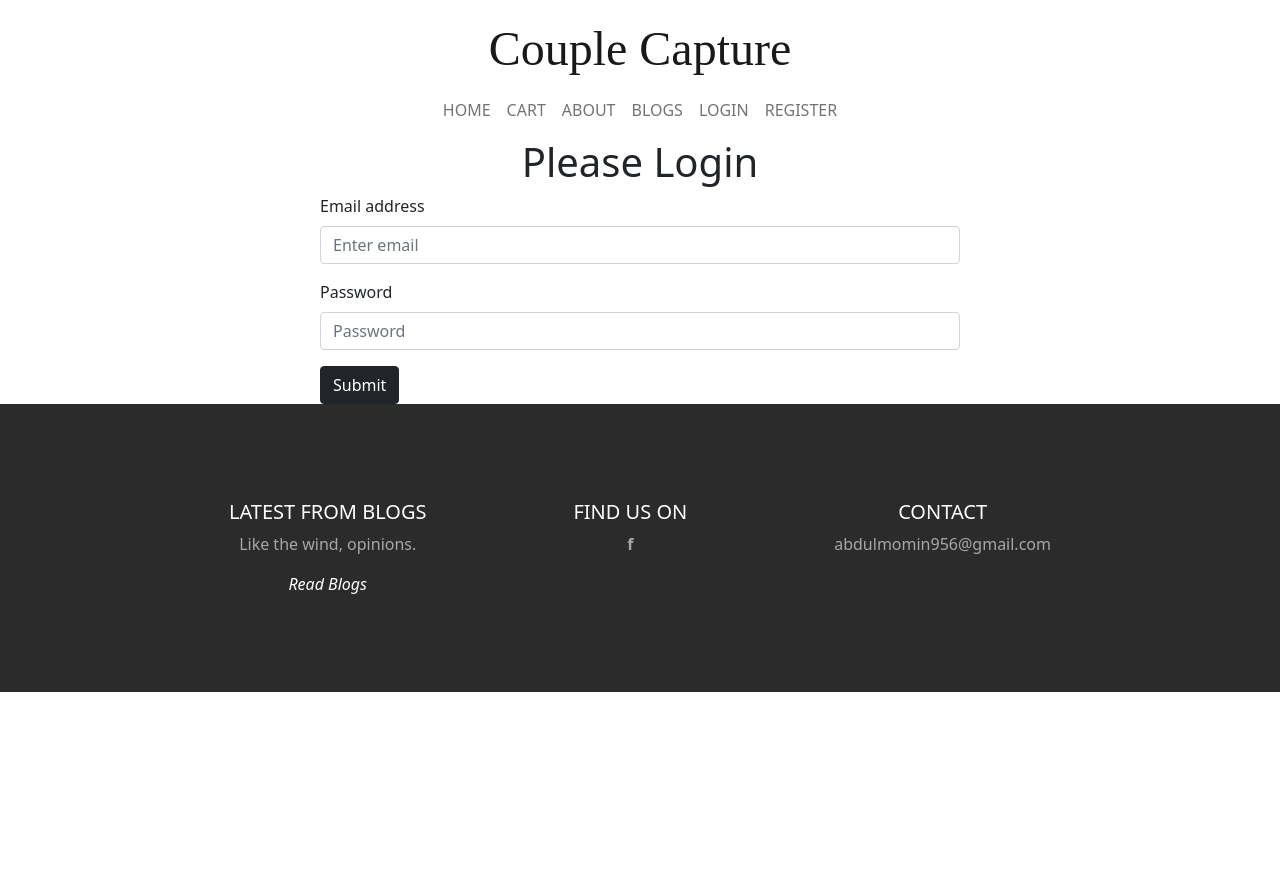
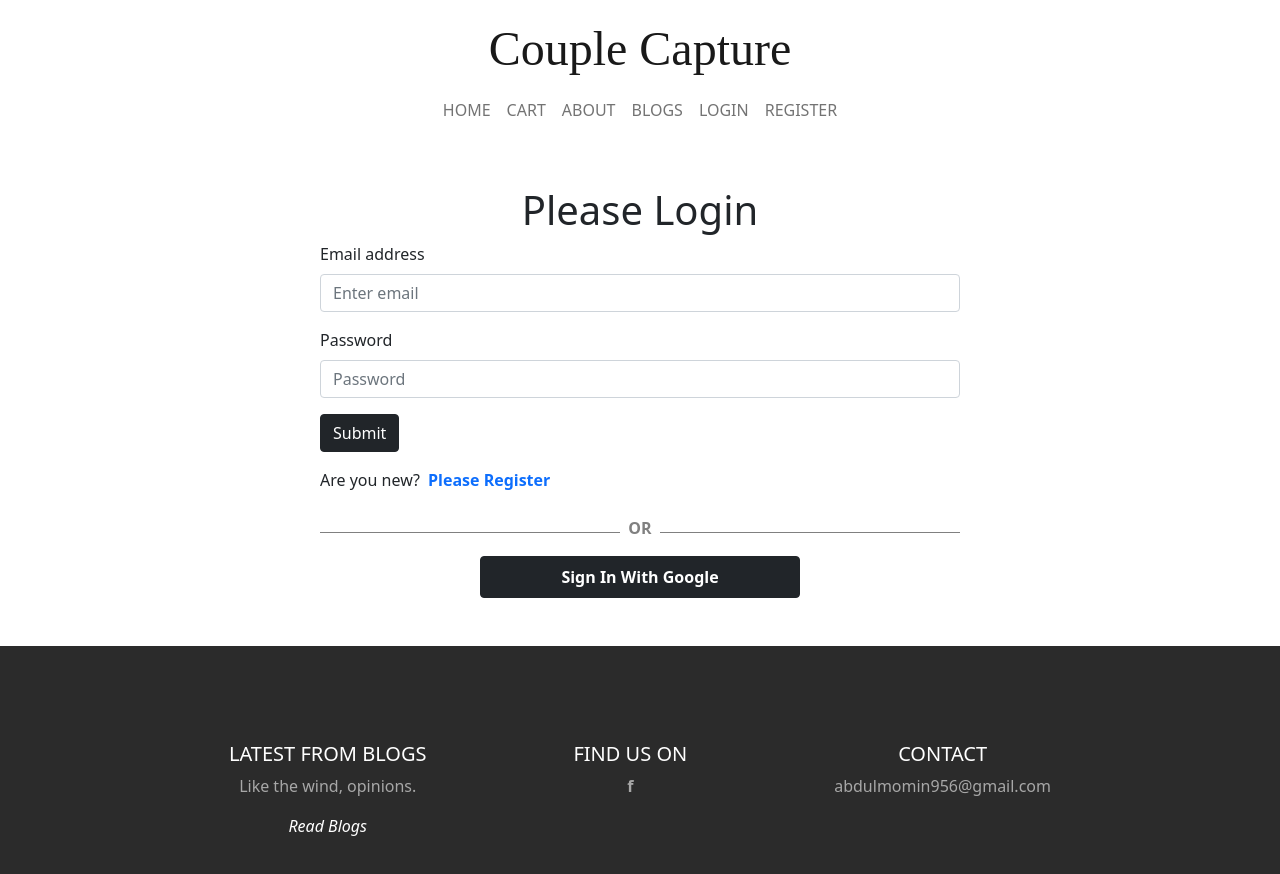
Before and after one commit to abdulmomin956/couple-capture, a React (Create React App) app: page /login in a window 1280 px wide. Shown: the top 874 px of the page. Before the commit the page ends 800 px from the top, so only its background shows below. Built offline with nearby package versions, Linux system fonts and the light colour scheme; no server answers; a web font is replaced by a local one.

Commit message:
social login

```diff
--- a/src/App.js
+++ b/src/App.js
@@ -16,6 +16,7 @@ function App() {
     <div>
       <div className="">
         <Header></Header>
+        <div className='d-flex flex-column justify-content-between'>
           <Routes>
             <Route path='/' element={<Home></Home>}></Route>
             <Route path='/checkout' element={<CheckOut></CheckOut>}></Route>
@@ -28,6 +29,7 @@ function App() {
           <Footer></Footer>
         </div>
       </div>
+    </div>
   );
 }
 
--- a/src/pages/CheckOut/CheckOut.js
+++ b/src/pages/CheckOut/CheckOut.js
@@ -2,7 +2,7 @@ import React from 'react';
 
 const CheckOut = () => {
     return (
-        <div className='position-absolute'>
+        <div>
             <h1>This is Checkout page</h1>
         </div>
     );
--- a/src/pages/Login/Login.js
+++ b/src/pages/Login/Login.js
@@ -3,6 +3,8 @@ import { Button, Form } from 'react-bootstrap';
 import { signInWithEmailAndPassword, signOut } from 'firebase/auth';
 import { useAuthState, useSignInWithEmailAndPassword } from 'react-firebase-hooks/auth';
 import auth from '../../firebase.init';
+import { Link } from 'react-router-dom';
+import SocialLogin from '../SocialLogin/SocialLogin';
 
 const Login = () => {
     const emailRef = useRef('');
@@ -24,7 +26,7 @@ const Login = () => {
     }
 
     return (
-        <div>
+        <div className='my-5'>
             <h1 className='text-center'>Please Login</h1>
             <div className="w-50 mx-auto">
                 <Form onSubmit={handleSubmit}>
@@ -53,6 +55,8 @@ const Login = () => {
                         Submit
                     </Button>
                 </Form>
+                <p className='mt-3'>Are you new?<Link className='ms-2 fw-bold text-decoration-none' to='/register'>Please Register</Link></p>
+                <SocialLogin></SocialLogin>
             </div>
         </div>
     );
--- a/src/pages/Register/Register.js
+++ b/src/pages/Register/Register.js
@@ -1,7 +1,9 @@
 import React, { useRef } from 'react';
 import { Button, Form } from 'react-bootstrap';
 import { useCreateUserWithEmailAndPassword, useUpdateProfile } from 'react-firebase-hooks/auth';
+import { Link } from 'react-router-dom';
 import auth from '../../firebase.init';
+import SocialLogin from '../SocialLogin/SocialLogin';
 
 const Register = () => {
     const nameRef = useRef('');
@@ -35,7 +37,7 @@ const Register = () => {
 
     return (
 
-        <div>
+        <div className='h-100 my-5'>
             <h1 className='text-center'>Please Register</h1>
             <div className="w-50 mx-auto">
                 <Form onSubmit={handleSubmit}>
@@ -67,6 +69,8 @@ const Register = () => {
                         Register
                     </Button>
                 </Form>
+                <p className='mt-3'>Already have an account?<Link className='ms-2 fw-bold text-decoration-none' to='/login'>Please Login</Link></p>
+                <SocialLogin></SocialLogin>
             </div>
         </div>
 
--- /dev/null
+++ b/src/pages/SocialLogin/SocialLogin.js
@@ -0,0 +1,31 @@
+import React from 'react';
+import { Button } from 'react-bootstrap';
+import { useSignInWithGoogle } from 'react-firebase-hooks/auth';
+import { Link, useNavigate } from 'react-router-dom';
+import auth from '../../firebase.init';
+
+const SocialLogin = () => {
+
+    const [signInWithGoogle, user, loading, error] = useSignInWithGoogle(auth);
+    const navigate = useNavigate()
+    const handleSignInWithGoogle = () => {
+        signInWithGoogle();
+    }
+    if (user) {
+        navigate('/')
+    }
+    return (
+        <div>
+            <div className='d-flex align-items-center'>
+                <div className='w-50' style={{ height: '1px', backgroundColor: 'gray' }}></div>
+                <p className='mt-2 mx-2 fw-bold' style={{ color: 'gray' }}>OR</p>
+                <div className='w-50' style={{ height: '1px', backgroundColor: 'gray' }}></div>
+            </div>
+            <Button onClick={handleSignInWithGoogle} className='w-50 mx-auto py-2 d-block fw-bold' variant='dark'>Sign In With Google</Button>
+            {loading && <p className='text-danger'>Loading</p>}
+            {error && <p className='text-danger'>{error.message}</p>}
+        </div>
+    );
+};
+
+export default SocialLogin;
```
Lines whose indentation alone changed are shown as unchanged.
